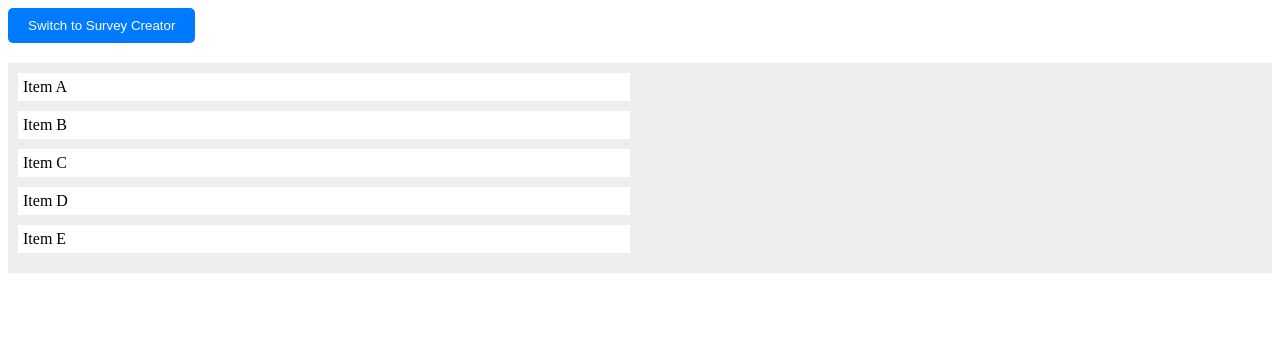
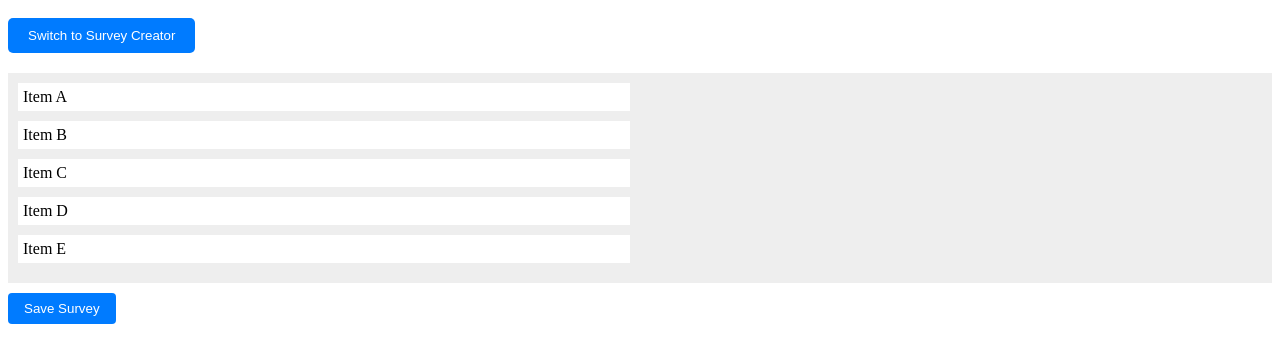
Before and after one commit to fahat8/form-renderer, a Vue app: page / in a window 1280 px wide. Shown: the top 362 px of the page. Built offline with nearby package versions, Linux system fonts and the light colour scheme; the HTML template or start-up script is replaced by a standard one.

Commit message:
Added save survey button

```diff
--- a/src/components/SurveyCreator.vue
+++ b/src/components/SurveyCreator.vue
@@ -16,6 +16,8 @@
             </div>
         </div>
     </div>
+    <!-- Button to save settings -->
+    <button @click="saveSurvey">Save Survey</button>
 </template>
 
 
@@ -68,11 +70,17 @@ export default {
             }
         }
 
+        const saveSurvey = () => {
+            alert(JSON.stringify(items.value));
+        };
+
+
         return {
             getList,
             onDrop,
             startDrag,
             dragOver,
+            saveSurvey,
         }
     },
 }
@@ -102,4 +110,18 @@ export default {
     cursor: pointer;
     /* Indicates it's draggable */
 }
+
+button {
+    margin-top: 10px;
+    padding: 8px 16px;
+    background-color: #007bff;
+    color: white;
+    border: none;
+    border-radius: 4px;
+    cursor: pointer;
+}
+
+button:hover {
+    background-color: #0056b3;
+}
 </style>
```
